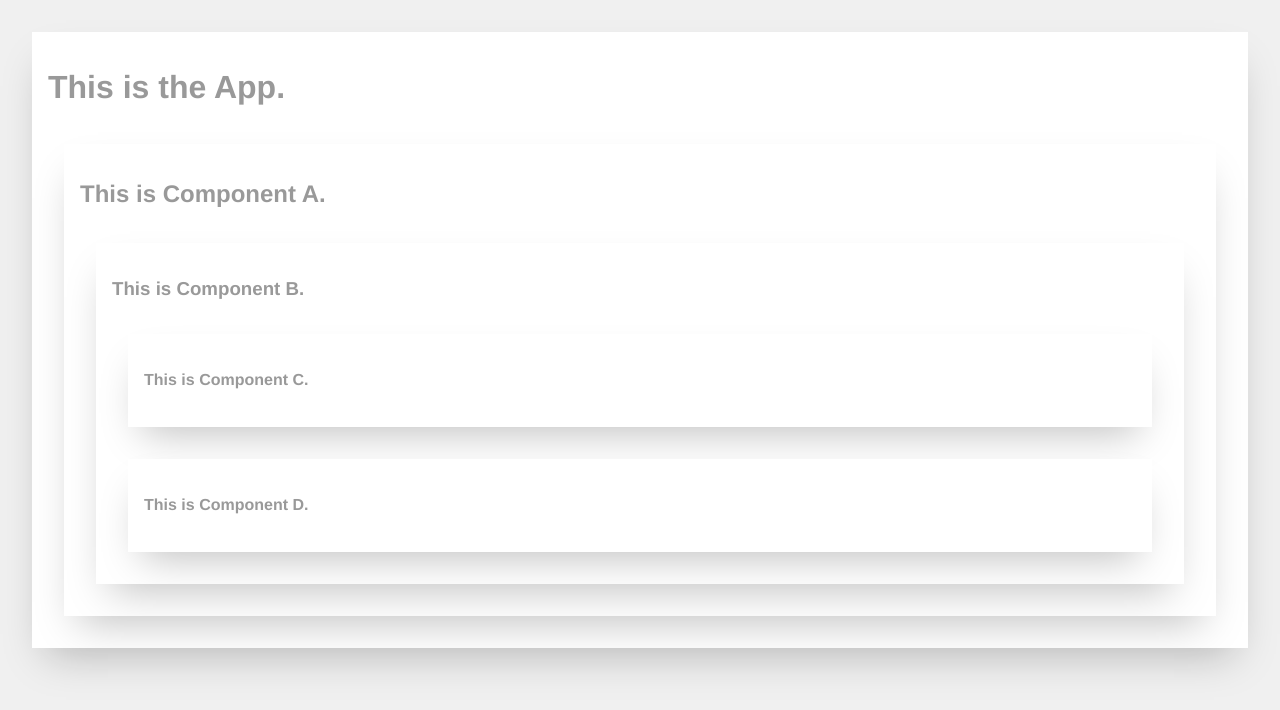
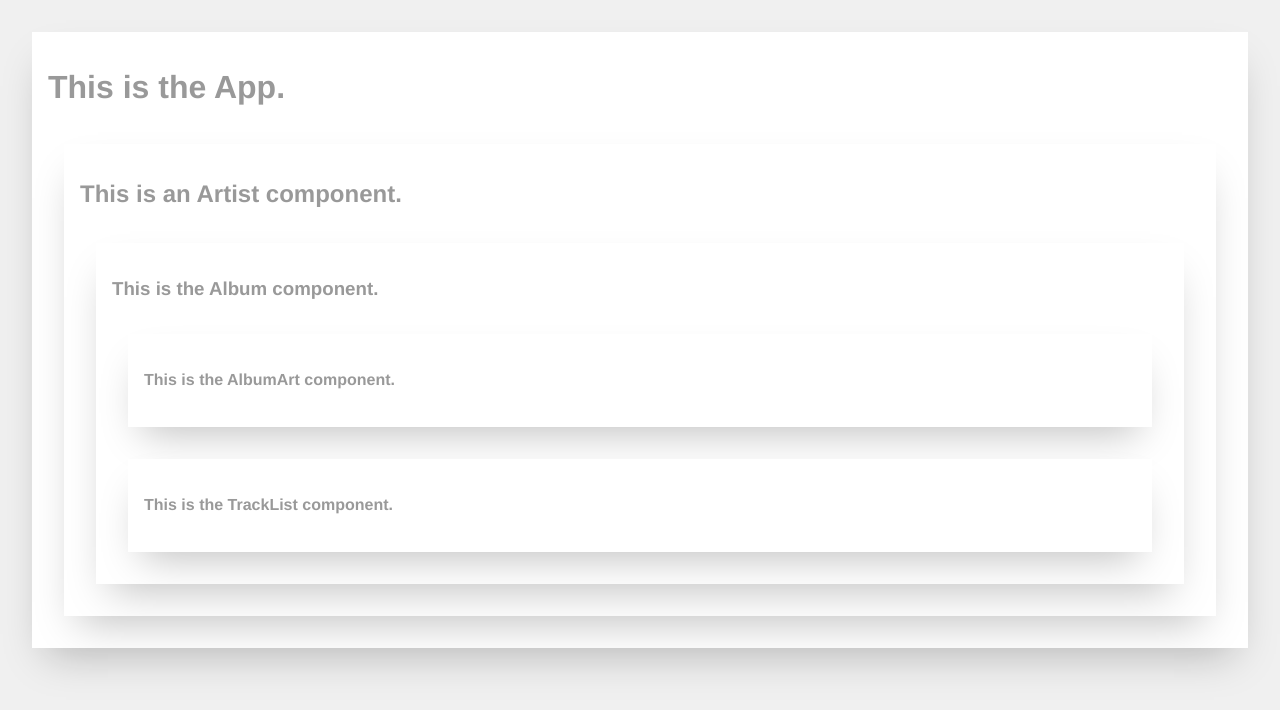
Before and after one commit to upperlinecode/react-parent-child-lecture-nesting, a React (Create React App) app: page / in a window 1280 px wide. Shown: the top 710 px of the page. Built offline with nearby package versions, Linux system fonts and the light colour scheme; the HTML template or start-up script is replaced by a standard one.

Commit message:
rename components and update throughout

```diff
--- /dev/null
+++ b/src/Album.js
@@ -0,0 +1,17 @@
+import React from 'react';
+import './App.css'
+// import components
+import AlbumArt from './AlbumArt.js'
+import TrackList from './TrackList.js'
+
+const Album = () => {
+  return(
+    <div className="container">
+      <h3>This is the Album component.</h3>
+      <AlbumArt />
+      <TrackList />
+    </div>
+  )
+}
+
+export default Album
--- a/src/ComponentC.js
+++ b/src/AlbumArt.js
@@ -1,12 +1,12 @@
 import React from 'react';
 import './App.css'
 
-const ComponentC = () => {
+const AlbumArt = () => {
   return(
     <div className="container">
-      <h4>This is Component C.</h4>
+      <h4>This is the AlbumArt component.</h4>
     </div>
   )
 }
 
-export default ComponentC
+export default AlbumArt
--- a/src/App.js
+++ b/src/App.js
@@ -1,7 +1,7 @@
 import React from 'react';
 import './App.css';
 // import components
-import ComponentA from './ComponentA.js'
+import Artist from './Artist.js'
 
 const App = () => {
   const component = new React.Component();
@@ -11,7 +11,7 @@ const App = () => {
     return (
       <div className="container">
         <h1>This is the App.</h1>
-        <ComponentA />
+        <Artist />
       </div>
     )
   }
--- /dev/null
+++ b/src/Artist.js
@@ -0,0 +1,15 @@
+import React from 'react';
+import './App.css'
+// import components
+import Album from './Album.js'
+
+const Artist = () => {
+  return(
+    <div className="container">
+      <h2>This is an Artist component.</h2>
+      <Album />
+    </div>
+  )
+}
+
+export default Artist
--- a/src/ComponentA.js
+++ /dev/null
@@ -1,15 +0,0 @@
-import React from 'react';
-import './App.css'
-// import components
-import ComponentB from './ComponentB.js'
-
-const ComponentA = () => {
-  return(
-    <div className="container">
-      <h2>This is Component A.</h2>
-      <ComponentB />
-    </div>
-  )
-}
-
-export default ComponentA
--- a/src/ComponentB.js
+++ /dev/null
@@ -1,17 +0,0 @@
-import React from 'react';
-import './App.css'
-// import components
-import ComponentC from './ComponentC.js'
-import ComponentD from './ComponentD.js'
-
-const ComponentB = () => {
-  return(
-    <div className="container">
-      <h3>This is Component B.</h3>
-      <ComponentC />
-      <ComponentD />
-    </div>
-  )
-}
-
-export default ComponentB
--- a/src/ComponentD.js
+++ b/src/TrackList.js
@@ -1,12 +1,12 @@
 import React from 'react';
 import './App.css'
 
-const ComponentD = () => {
+const TrackList = () => {
   return(
     <div className="container">
-      <h4>This is Component D.</h4>
+      <h4>This is the TrackList component.</h4>
     </div>
   )
 }
 
-export default ComponentD
+export default TrackList
```
